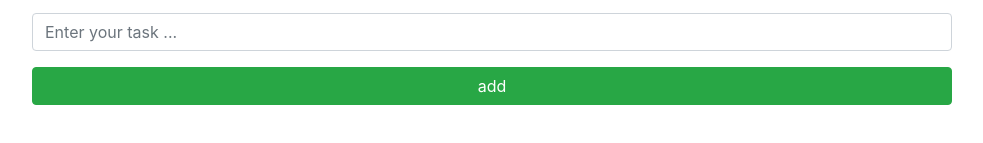
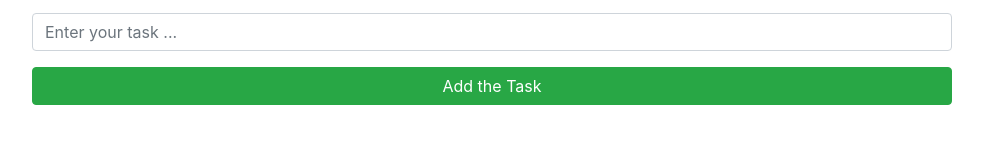
Before and after one commit to somayamedhat179/Simple-To-Do-List-, a plain HTML site: page index.html in a window 1280 px wide. Shown: the part 137-280 px from the top of the page, without its empty margins (53-1036 px from the left). Drawn offline with nearby package versions, Linux system fonts and the light colour scheme.

Commit message:
finish to do list

```diff
--- a/index.html
+++ b/index.html
@@ -19,7 +19,7 @@
                 <h2 class="text-center mb-3">TO Do List</h2>
                 <form id="form-valid">
                     <input type="text" placeholder="Enter your task ... " name="task" id="works" class="form-control my-3">
-                    <input type="submit" name="submit" value="add" class="btn btn-success btn-block">
+                    <input type="submit" name="submit" value="Add the Task" class="btn btn-success btn-block">
                 </form>
                 <ul id="result"></ul>
             </div>
```
